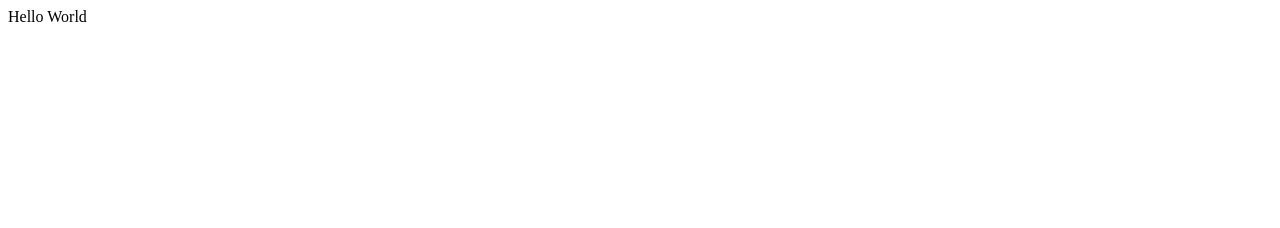
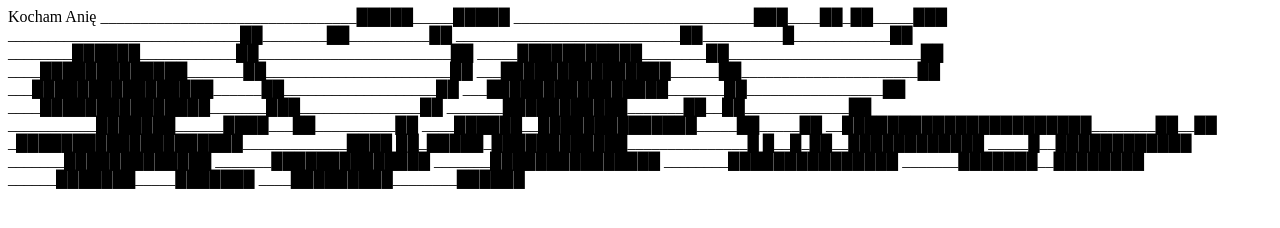
Before and after one commit to m-m-technikum/m-m-technikum.github.io, a plain HTML site: page index.html in a window 1280 px wide. Drawn offline with Linux system fonts and the light colour scheme.

Commit message:
Update index.html
Zmiana

```diff
--- a/index.html
+++ b/index.html
@@ -5,6 +5,33 @@
     <title></title>
 </head>
 <body>
-Hello World
+Kocham Anię
+________________________________█████_____█████
+______________________________███____██_██_____███
+_____________________________██________██__________██
+____________________________██__________█____________██
+________██████____________██________________________██
+_____███████████________██________________________██
+____█████████████_______██_______________________██
+___███████████████______██______________________██
+___████████████████______██___________________██
+___████████████████_______██_________________██
+____███████████████_______███_______________██
+_______███████████_______██__██_____________██
+___________███████______████___██__________██
+____██████__██████████████_____██_____██
+__██████████████████████________██__██
+_████████████████████_____________████
+██_█████_████████████_______________█
+█__█_██__████████████
+_____█__████████████
+_______█████████████
+_______██████████████
+_______███████████████
+________███████████████
+_______███████__████████
+______███████_____███████
+____█████████________██████
+
 </body>
 </html>
```
